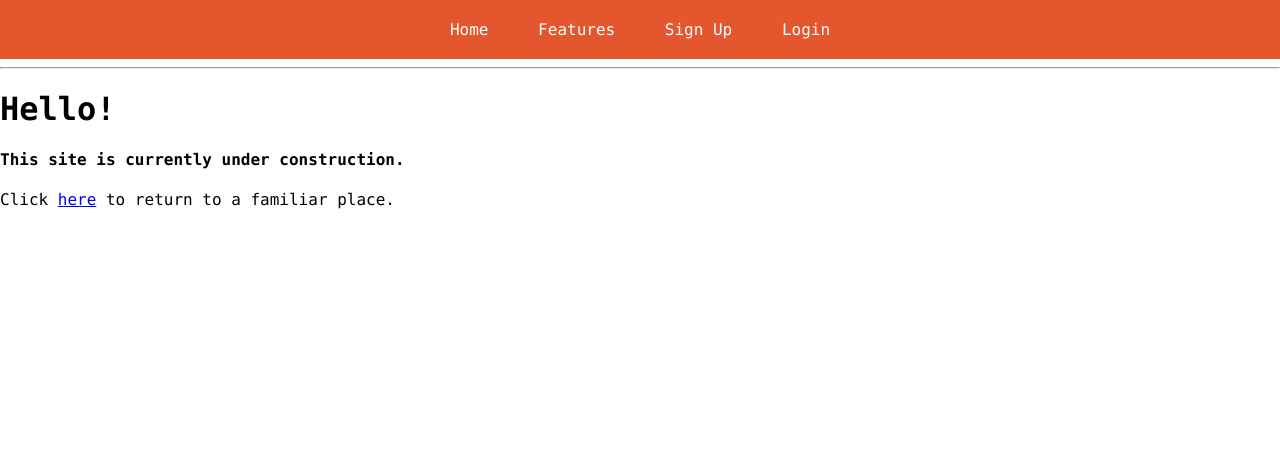
After one commit to dellahumanita/lifeplus, a Flask app: page /wip in a window 1280 px wide. The commit adds this page. Shown: the top 449 px of the page. Run offline with Flask 2, Linux system fonts and the light colour scheme; some libraries are stand-ins or nearby versions.

Commit message:
created a wip page for missing features

```diff
--- a/app/routes.py
+++ b/app/routes.py
@@ -70,3 +70,8 @@ def register():
 
         return redirect(url_for('login'))
     return render_template('register.html', title='Register', form=form)
+
+# Temporary page to display missing features
+@app.route('/wip')
+def wip():
+    return render_template('wip.html')
--- a/app/templates/base.html
+++ b/app/templates/base.html
@@ -19,7 +19,7 @@
                 <div class="navBlock">
                     <div class="siteNav">
                         <a href="{{ url_for('index') }}">Home</a>
-                        <a href="#">Features</a>
+                        <a href="{{ url_for('wip') }}">Features</a>
                     </div>
                     <div class="userNav">
                         {% if current_user.is_anonymous %}
--- a/app/templates/index.html
+++ b/app/templates/index.html
@@ -12,7 +12,7 @@
         <a href="{{ url_for('register') }}" class="button">Get Started!</a>
         {% else %}
         <h3 style="padding: 30px; color:#29335c;">Welcome back, {{ current_user.username }}!</h3><br><br>
-        <a href="#" class="button">View Dashboard</a>
+        <a href="{{ url_for('wip') }}" class="button">View Dashboard</a>
         {% endif %}
     </div>
 
--- /dev/null
+++ b/app/templates/wip.html
@@ -0,0 +1,9 @@
+{% extends "base.html" %}
+
+{% block content %}
+
+    <h1>Hello!</h1>
+    <h4><p>This site is currently under construction.</p></h4>
+    <p>Click <a href="{{ url_for('index') }}">here</a> to return to a familiar place.</p>
+
+{% endblock %}
```
